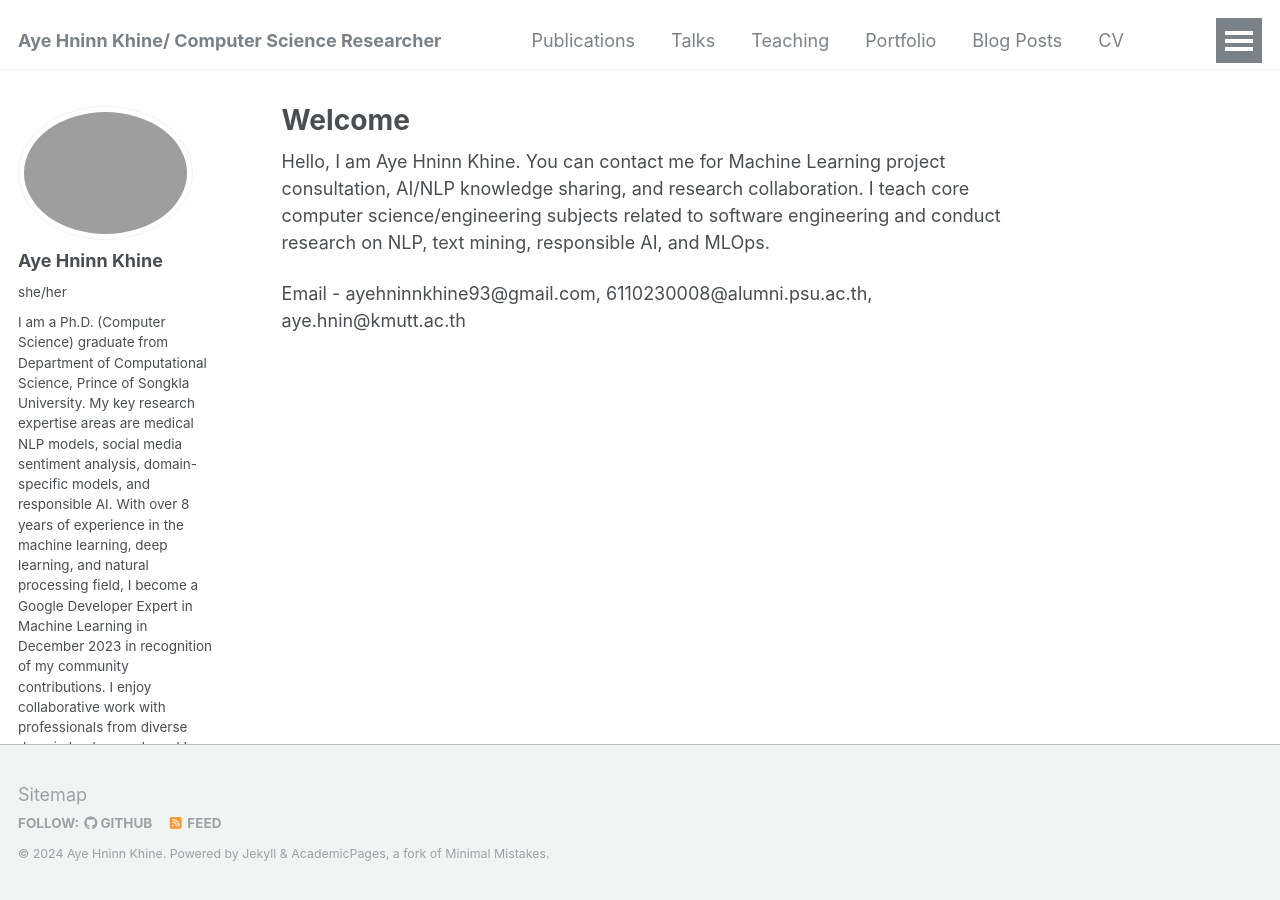
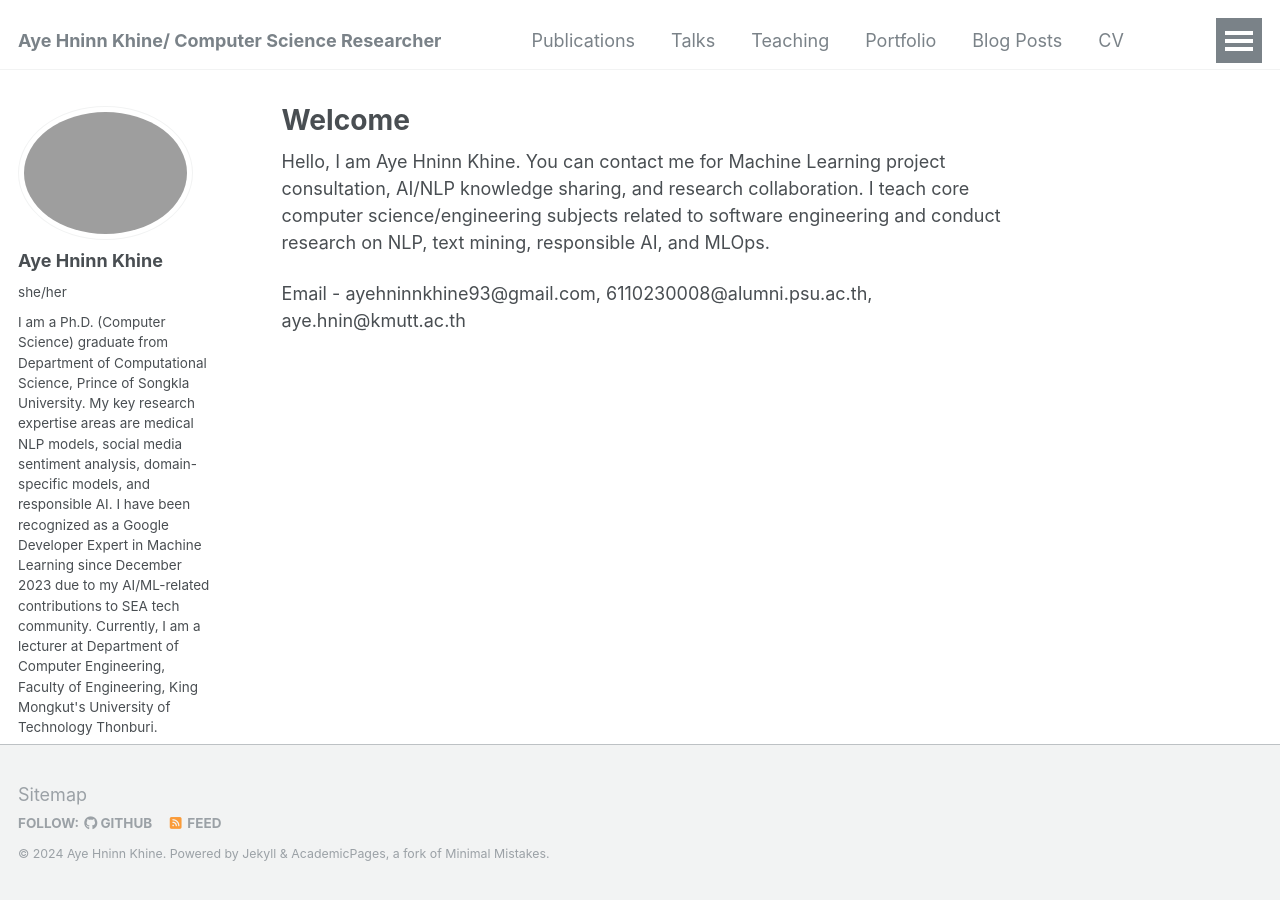
Before and after one commit to ayehninnkhine/ayehninnkhine.github.io, a Jekyll site: the page built from _pages/about.md, in a window 1280 px wide. Built offline with Jekyll 4.4.1, drawn with Linux system fonts in a browser that asks for light colours; some web fonts are replaced.

Commit message:
Update _config.yml

```diff
--- a/_config.yml
+++ b/_config.yml
@@ -24,7 +24,7 @@ author:
   avatar           : "SMM00013-gde-badge.png"
   name             : "Aye Hninn Khine"
   pronouns         : "she/her"
-  bio              : "I am a Ph.D. (Computer Science) graduate from Department of Computational Science, Prince of Songkla University. My key research expertise areas are medical NLP models, social media sentiment analysis, domain-specific models, and responsible AI. With over 8 years of experience in the machine learning, deep learning, and natural processing field, I become a Google Developer Expert in Machine Learning in December 2023 in recognition of my community contributions. I enjoy collaborative work with professionals from diverse domain backgrounds and I also enjoy interfacing with subject matter experts to provide suitable technical solutions."
+  bio              : "I am a Ph.D. (Computer Science) graduate from Department of Computational Science, Prince of Songkla University. My key research expertise areas are medical NLP models, social media sentiment analysis, domain-specific models, and responsible AI. I have been recognized as a Google Developer Expert in Machine Learning since December 2023 due to my AI/ML-related contributions to SEA tech community. Currently, I am a lecturer at Department of Computer Engineering, Faculty of Engineering, King Mongkut's University of Technology Thonburi."
   location         : "Thailand"
   employer         : "Prince of Songkla University"
   email            : "6110230008@alumni.psu.ac.th"
```
